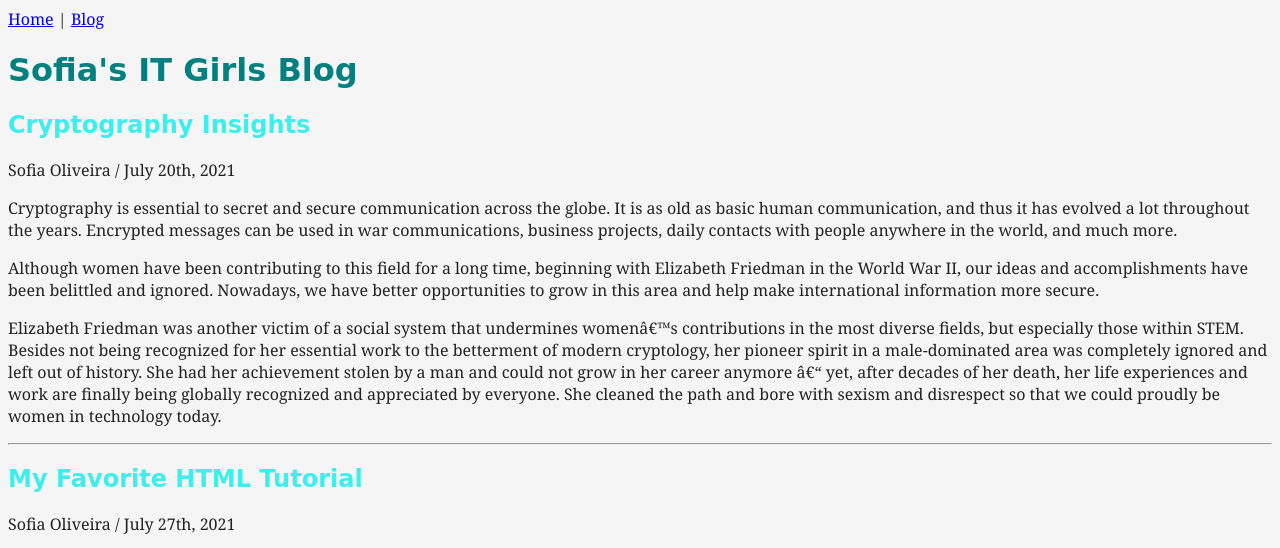
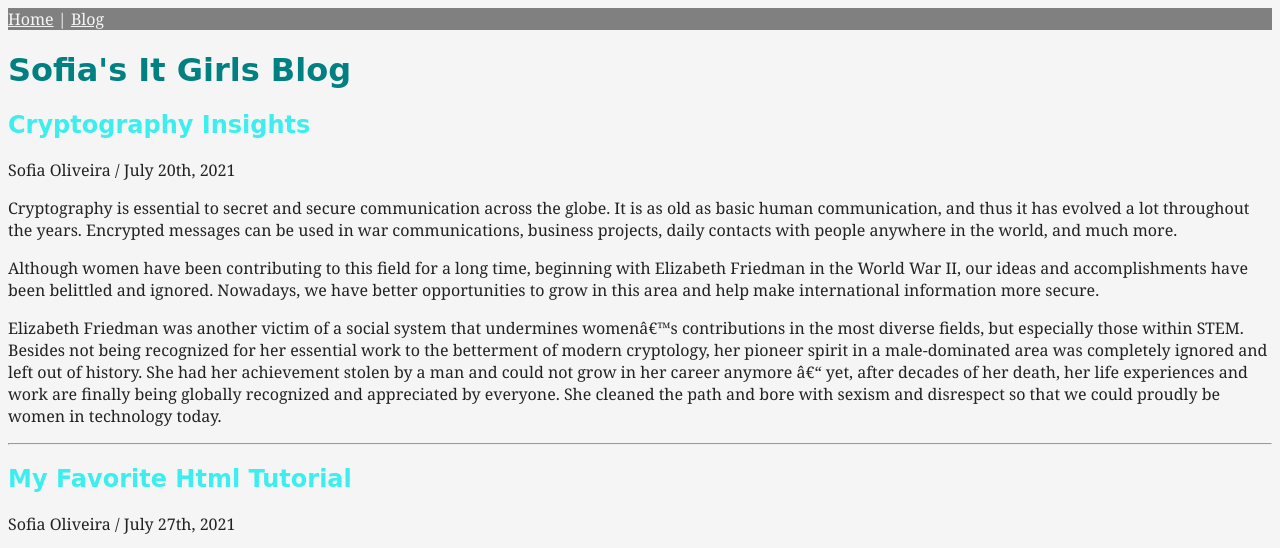
Before and after one commit to itgirls2021/ssantosd, a plain HTML site: page blog.html in a window 1280 px wide. Shown: the top 548 px of the page. Drawn offline with Linux system fonts and the light colour scheme; a web font is replaced by a local one.

Commit message:
Add files via upload

```diff
--- a/blog.html
+++ b/blog.html
@@ -9,10 +9,11 @@
         <link href="https://fonts.googleapis.com/css2?family=Style+Script&display=swap" rel="stylesheet">
     </head>
     <body>
+<nav>
+    <a href=index.html>Home</a> | <a href=blog.html>Blog</a>
+</nav>
 
-        <a href=index.html>Home</a> | <a href=blog.html>Blog</a>
-
-<h1>Sofia's IT Girls Blog</h1>
+<h1>Sofia's It Girls Blog</h1>
 
 <h2>Cryptography Insights</h2>
 
@@ -28,7 +29,7 @@
 </p>
 <hr>
 
-<h2>My Favorite HTML Tutorial</h2>
+<h2>My Favorite Html Tutorial</h2>
 
 <p>Sofia Oliveira / July 27th, 2021</p>
 <p>
--- a/styles.css
+++ b/styles.css
@@ -15,3 +15,10 @@ h2 {
     background-color: whitesmoke;
     font-family: 'Style Script', cursive;
 }
+
+nav {background-color: gray;}
+
+nav a {color: whitesmoke}
+nav {color: whitesmoke}
+
+nav a:hover {background-color: rosybrown;}
```
Also changed, not shown: index.html (+1 -1 lines).
